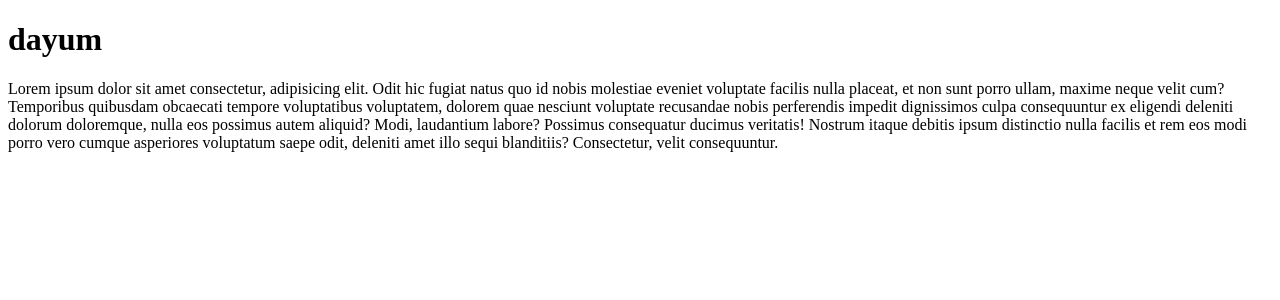
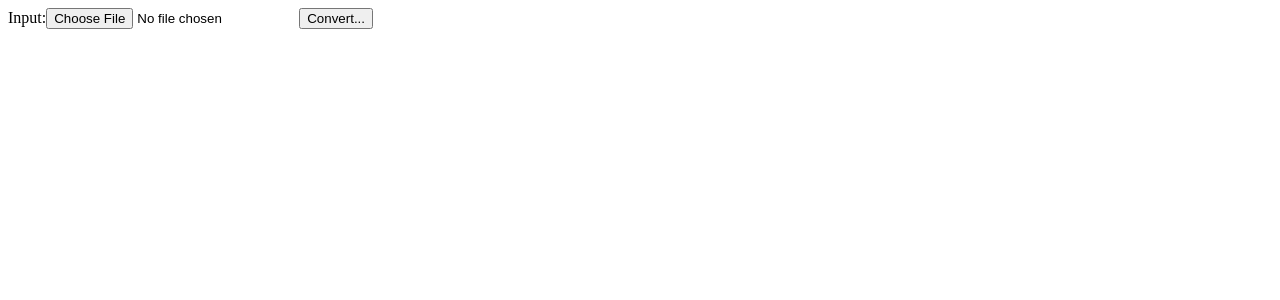
Before and after one commit to ext4cats/tmcvf, a React (Vite) app: page / in a window 1280 px wide. Shown: the top 300 px of the page. Built offline with nearby package versions, Linux system fonts and the light colour scheme.

Commit message:
implement file upload and download

```diff
--- a/src/app.tsx
+++ b/src/app.tsx
@@ -1,19 +1,25 @@
+import { FormEvent } from 'react';
+
 export default function App() {
+  const onSubmit = (event: FormEvent<HTMLFormElement>) => {
+    event.preventDefault();
+    const formData = new FormData(event.currentTarget);
+    const file = formData.get('file');
+    if (!(file instanceof File)) throw new Error('file is not a file');
+
+    const url = URL.createObjectURL(file);
+    const anchor = document.createElement('a');
+    anchor.href = url;
+    anchor.download = file.name;
+    anchor.click();
+    URL.revokeObjectURL(url);
+  };
+
   return (
-    <>
-      <h1>dayum</h1>
-      <p>
-        Lorem ipsum dolor sit amet consectetur, adipisicing elit. Odit hic
-        fugiat natus quo id nobis molestiae eveniet voluptate facilis nulla
-        placeat, et non sunt porro ullam, maxime neque velit cum? Temporibus
-        quibusdam obcaecati tempore voluptatibus voluptatem, dolorem quae
-        nesciunt voluptate recusandae nobis perferendis impedit dignissimos
-        culpa consequuntur ex eligendi deleniti dolorum doloremque, nulla eos
-        possimus autem aliquid? Modi, laudantium labore? Possimus consequatur
-        ducimus veritatis! Nostrum itaque debitis ipsum distinctio nulla facilis
-        et rem eos modi porro vero cumque asperiores voluptatum saepe odit,
-        deleniti amet illo sequi blanditiis? Consectetur, velit consequuntur.
-      </p>
-    </>
+    <form onSubmit={onSubmit}>
+      <label htmlFor="file">Input:</label>
+      <input id="file" type="file" name="file" />
+      <button type="submit">Convert...</button>
+    </form>
   );
 }
```
